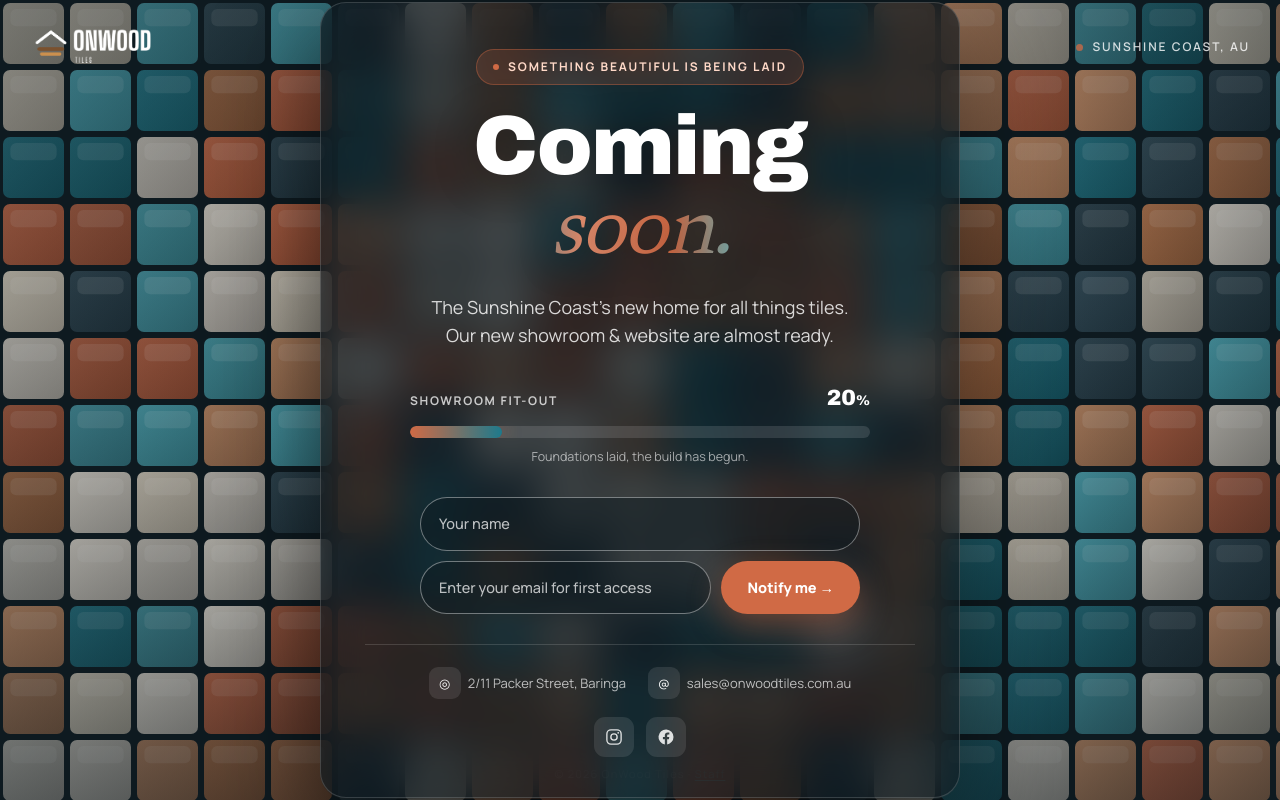
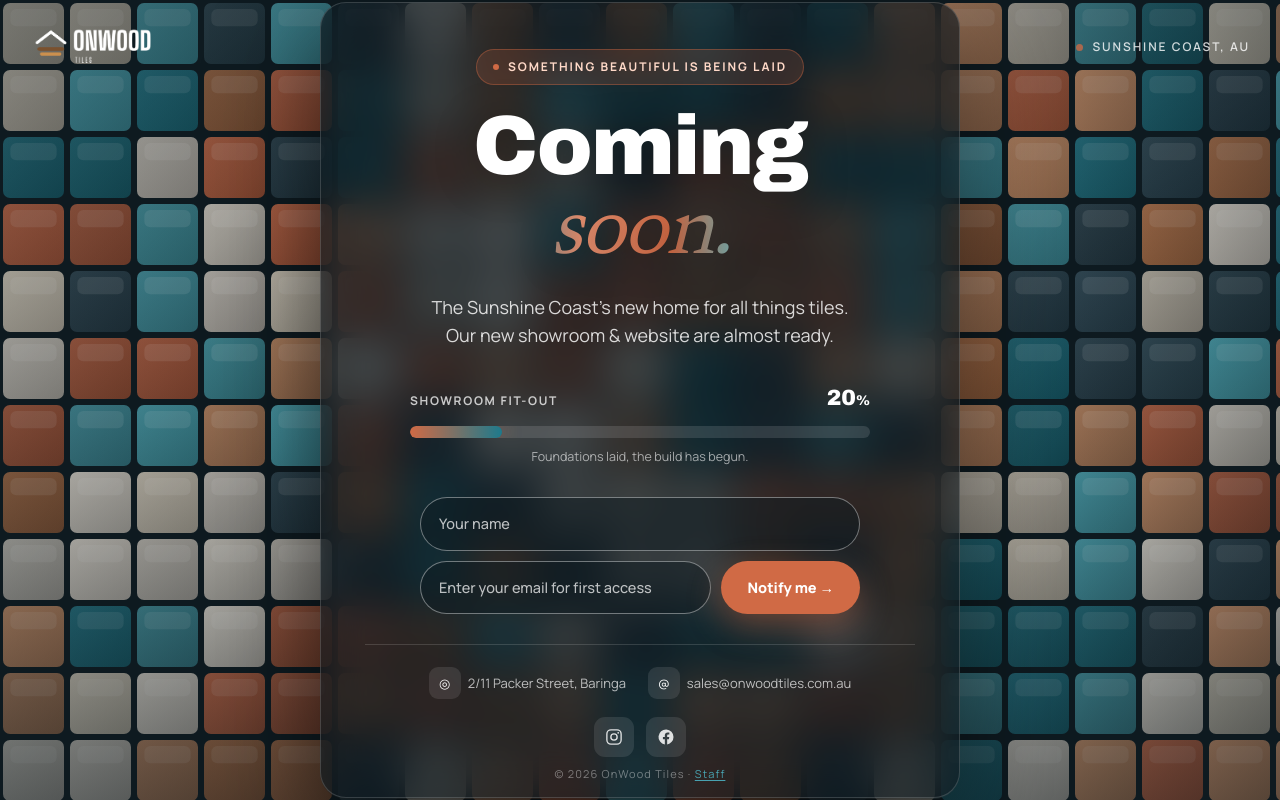
Before and after one commit to OnWood-TIles/onwood-web, a Next.js app: page /soon in a window 1280 px wide. Built offline with nearby package versions, Linux system fonts and the light colour scheme.

Commit message:
Fix Staff footer link: raise footnote above card (z-index) so clicks land
The centred card (z-index 6) overlapped the footnote (z-index 5), swallowing
clicks on the Staff link. Footnote now z-index 20; link keeps pointer-events auto.

```diff
--- a/app/components/comingSoon.module.css
+++ b/app/components/comingSoon.module.css
@@ -357,7 +357,10 @@
   bottom: 18px;
   left: 0;
   right: 0;
-  z-index: 5;
+  /* Above the card (z-index 6) so the Staff link isn't covered by the card's
+     overlapping bottom edge. The footnote itself is click-through; only the
+     link re-enables pointer events (below). */
+  z-index: 20;
   text-align: center;
   color: rgba(255, 255, 255, 0.4);
   font-size: 11px;
```
